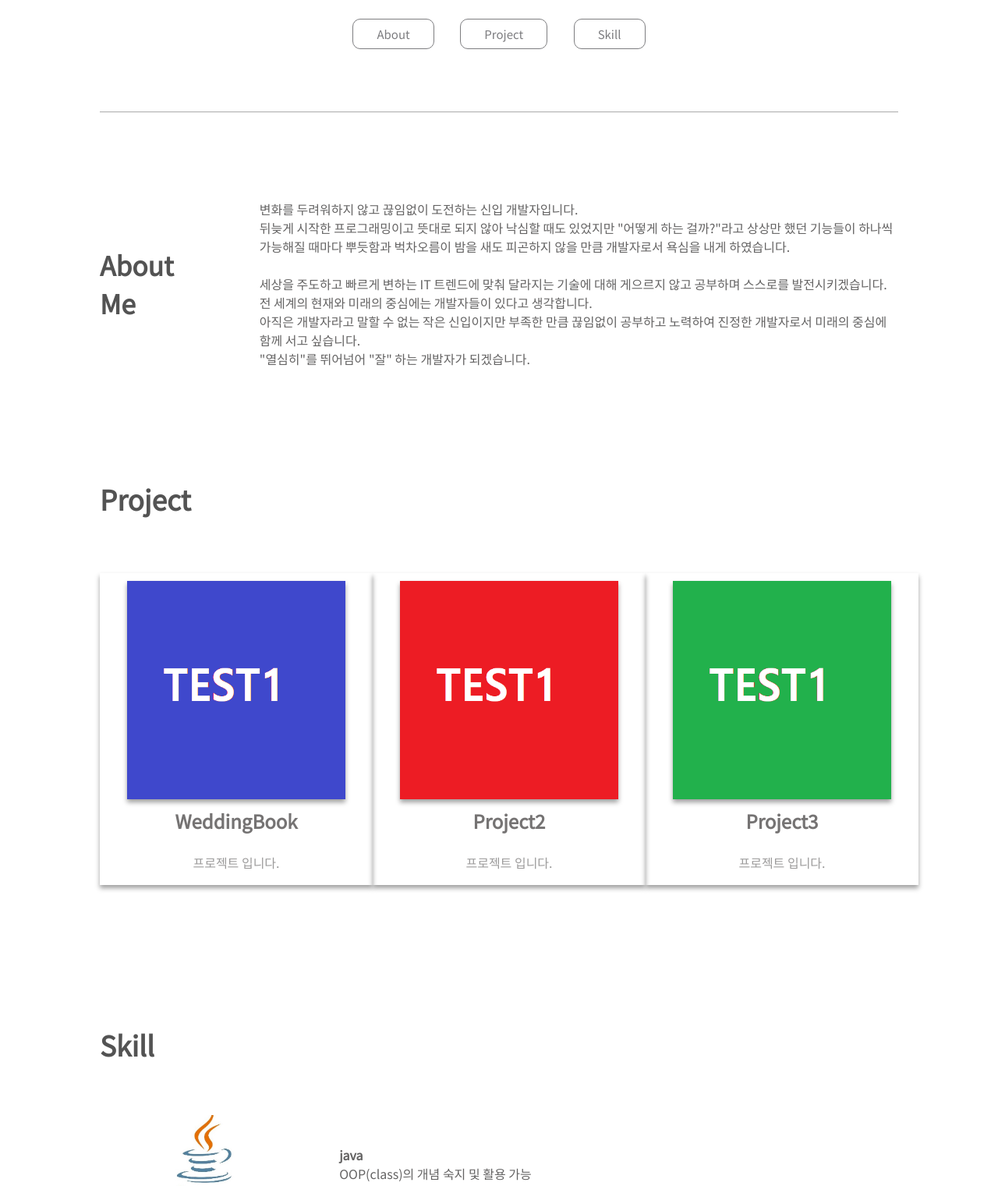
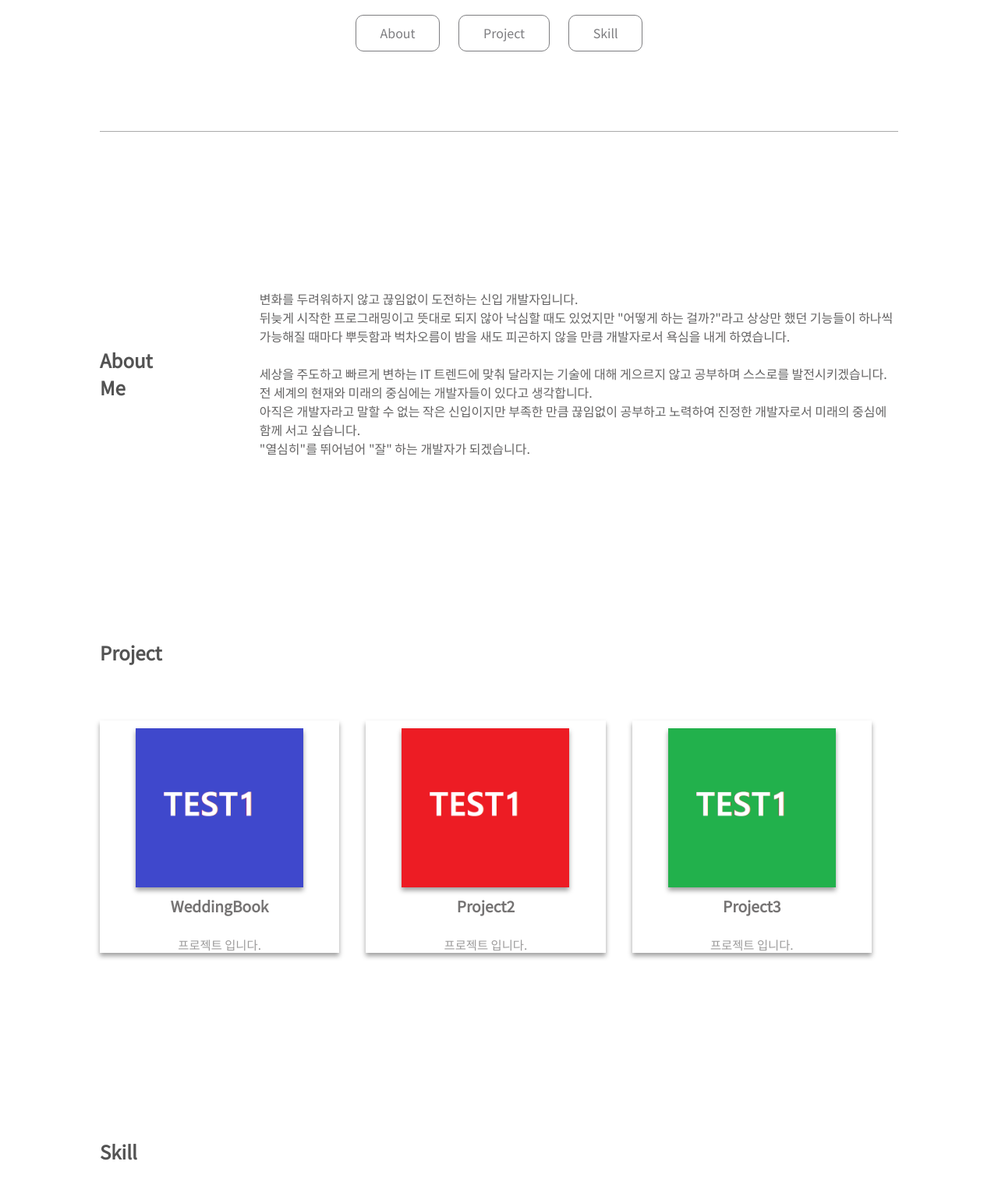
Before and after one commit to ssongseulki/Portfolio, a plain HTML site: page Index.html in a window 1280 px wide. Shown: the part 441-1962 px from the top of the page at 78% size. Drawn offline with nearby package versions, Linux system fonts and the light colour scheme.

Commit message:
viewPort_2

```diff
--- a/Index.css
+++ b/Index.css
@@ -54,12 +54,12 @@ header {
   display: block;
 }
 .typing > ul > li:nth-child(1) {
-  font-size: 2em;
+  font-size: 4vh;
   font-weight: bold;
   color: rgb(81, 81, 82);
 }
 .typing > ul > li:nth-child(2) {
-  font-size: 1.2em;
+  font-size: 2.5vh;
   color: rgb(125, 125, 128);
 }
 .typing ul li.on {
@@ -81,7 +81,7 @@ header {
 }
 
 /* Logo */
-/* .logo {
+.logo {
   margin-top: 50px;
   margin: 0 auto;
   width: 192px;
@@ -94,11 +94,11 @@ header {
 
   object-fit: cover;
   padding: 10px;
-} */
-.logo-container {
+}
+/* .logo-container {
   margin-top: 50px;
-  width: 25%;
-  height: 10%;
+  width: 30%;
+  height: 15%;
   display: flex;
   flex-direction: row;
   justify-content: space-between;
@@ -110,7 +110,7 @@ header {
   width: 20%;
   height: 20%;
   object-fit: cover;
-}
+} */
 .logoImg:hover {
   opacity: 0.5;
 }
@@ -124,11 +124,13 @@ nav ul {
 }
 nav ul li {
   display: inline-block;
-  font-size: 15px;
-  padding: 8px 30px;
+  font-size: 2vh;
+  /* padding: 8px 30px; */
+  padding: 1% 3%;
   color: rgb(125, 125, 128);
   border: rgb(125, 125, 128) solid 1px;
-  margin: 15px 15px 80px 15px;
+  /* margin: 15px 15px 80px 15px; */
+  margin: 1% 1% 10% 1%;
   border-radius: 10px;
 }
 nav ul li:hover {
@@ -138,28 +140,34 @@ nav ul li:hover {
 /* About Me */
 #about {
   margin-top: 70px;
-  height: 300px;
+  height: 60vh;
   display: flex;
   flex-direction: row;
   align-items: center;
+  justify-content: space-between;
 }
 .about-item1 {
   flex-basis: 20%;
-  font-size: 1.4em;
+  font-size: 2vh;
   color: #535353;
+  flex-grow: 1;
+  flex-shrink: 1;
 }
 .about-item2 {
   flex-basis: 80%;
   color: #646363;
+  flex-grow: 2;
+  flex-shrink: 2;
+  font-size: 2vh;
 }
 
 /* Project */
 #project {
   margin-top: 100px;
-  height: 700px;
+  height: 80vh;
 }
 #project > h2 {
-  font-size: 2.2em;
+  font-size: 3vh;
   color: #535353;
 }
 .project-container {
@@ -168,20 +176,25 @@ nav ul li:hover {
   flex-direction: row;
   justify-content: space-between;
   align-items: flex-start;
-  height: 80%;
+  height: 100%;
 }
 .project-item {
   flex-basis: auto;
+  flex-wrap: wrap;
 }
 .project-thumnail {
-  width: 350px;
-  height: 400px;
+  /* width: 350px;
+  height: 400px; */
+  width: 90%;
+  height: 100%;
   box-shadow: 0px 4px 6px 0px #9f9f9f;
   text-align: center;
 }
 .project-thumnail img {
-  width: 280px;
-  height: 280px;
+  /* width: 280px;
+  height: 280px; */
+  width: 70%;
+  height: 70%;
   margin: 10px 0 5px 0;
   box-shadow: 0px 4px 6px 0px #9f9f9f;
 }
@@ -191,9 +204,11 @@ nav ul li:hover {
 .myBtn h2 {
   color: #757373;
   font-weight: bold;
+  font-size: 1.5vw;
 }
 .myBtn p {
   color: #9c9b9b;
+  font-size: 1.2vw;
 }
 
 /* Project-modal */
@@ -233,22 +248,24 @@ nav ul li:hover {
 .modal-content h2 {
   color: #666565;
   margin-top: 20px;
+  font-size: 3vh;
 }
 .modal-content > p {
   display: inline-block;
-  font-size: 15px;
-  padding: 8px 30px;
+  font-size: 1.5vw;
+  padding: 2% 3%;
   color: rgb(125, 125, 128);
   border: rgb(125, 125, 128) solid 1px;
-  margin: 15px 15px 30px 15px;
-  border-radius: 10px;
+  margin: 5px;
+  border-radius: 5px;
 }
 .modal-content > p:hover {
   opacity: 0.5;
 }
 .modal-content img {
-  width: 400px;
-  height: 400px;
+  margin-top: 4vh;
+  width: 90%;
+  height: 100%;
   box-shadow: 2px 8px 10px 2px #9f9f9f;
 }
 .modal-content li > p {
@@ -257,20 +274,20 @@ nav ul li:hover {
 
 /* Skill */
 #skill > h2 {
-  font-size: 2.2em;
+  font-size: 3vh;
   color: #535353;
 }
 .skill-container {
   margin-top: 20px;
-  height: 1200px;
+  height: 100vh;
   display: flex;
   flex-direction: row;
   flex-wrap: wrap;
 }
 .skill-img {
   flex-basis: 30%;
-  width: 150px;
-  height: 150px;
+  width: 10vw;
+  height: 15vh;
   object-fit: cover;
   align-self: center;
 }
@@ -278,10 +295,11 @@ nav ul li:hover {
   flex-basis: 70%;
   color: #646363;
   align-self: center;
+  font-size: 2vh;
 }
 .skill-p:first-line {
   font-weight: bold;
-  font-size: 1.4;
+  font-size: 2.3vh;
 }
 footer {
   margin-top: 70px;
--- a/Index.html
+++ b/Index.html
@@ -34,7 +34,7 @@
         </ul>
       </div>
 
-      <!-- <div class="logo">
+      <div class="logo">
         <a href="https://github.com/ssongseulki"
           ><img
             class="logoImg"
@@ -53,8 +53,8 @@
             alt="사진을 찾을 수 없습니다."
             src="IMG/instagram.jpg"
         /></a>
-      </div> -->
-      <div class="logo-container">
+      </div>
+      <!-- <div class="logo-container">
         <div class="logo-img">
           <a href="https://github.com/ssongseulki"
             ><img alt="사진을 찾을 수 없습니다." src="IMG/github.JPG"
@@ -70,7 +70,7 @@
             ><img alt="사진을 찾을 수 없습니다." src="IMG/instagram.jpg"
           /></a>
         </div>
-      </div>
+      </div> -->
     </header>
     <nav>
       <ul>
@@ -158,7 +158,6 @@
                     <h2>Project2</h2>
                     <br />
                     <p>프로젝트 입니다.</p>
-                    <br />
                   </a>
                 </li>
               </ul>
```
